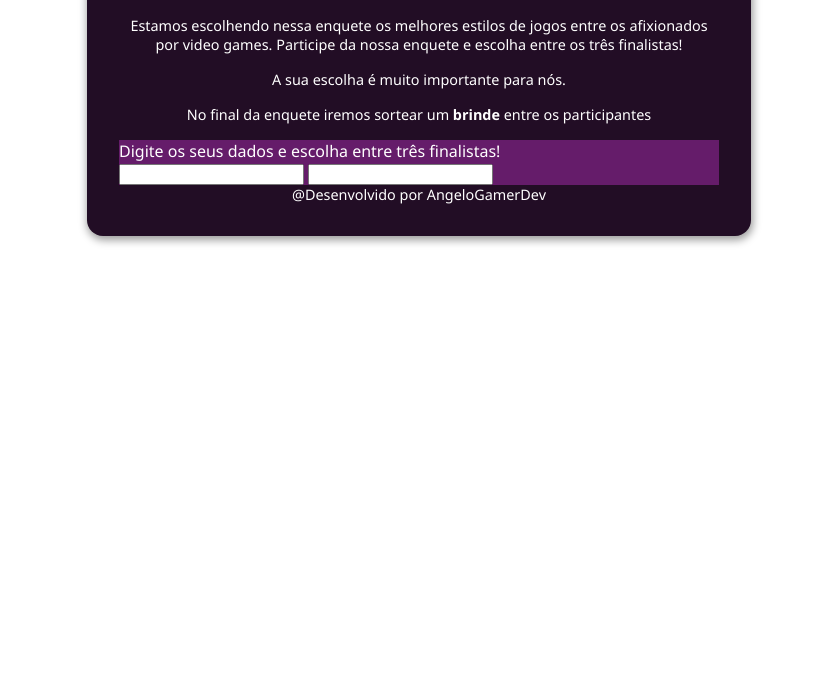
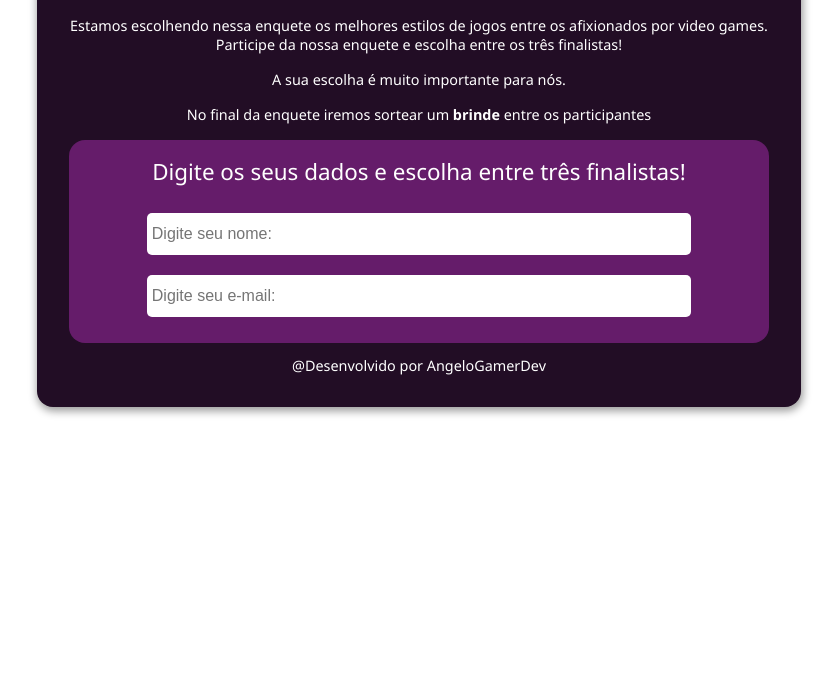
Before and after one commit to AngeloModanez/Games-Lovers, a plain HTML site: page index.html in a window 1280 px wide. Shown: the part 106-800 px from the top of the page, without its empty margins (221-1060 px from the left). Drawn offline with Linux system fonts and the light colour scheme.

Commit message:
close #4 - inputs done

```diff
--- a/index.html
+++ b/index.html
@@ -30,15 +30,13 @@
         <div class="register-title">
           Digite os seus dados e escolha entre três finalistas!
         </div>
-        <div>
-          <input type="text" />
-          <input type="text" />
+        <div style="text-align: center">
+          <input type="text" placeholder="Digite seu nome:" />
+          <input type="email" placeholder="Digite seu e-mail:" />
         </div>
         <div class="voting"></div>
       </div>
-      <div class="credits">
-        @Desenvolvido por AngeloGamerDev
-      </div>
+      <div class="credits">@Desenvolvido por AngeloGamerDev</div>
     </div>
   </body>
 </html>
--- a/style.css
+++ b/style.css
@@ -5,7 +5,7 @@ body {
 
 .container {
     margin: auto;
-    width: 600px;
+    width: 700px;
     border-radius: 1rem;
     box-shadow: 1px 3px 8px 1px rgb(0, 0, 0, 0.4);
     margin-top: 1.2rem;
@@ -27,31 +27,46 @@ body {
     font-size: 0.9rem;
 }
 
-.register{
+.register {
+    margin: auto;
+    border-radius: 1rem;
+    padding: 1rem;
+    overflow: hidden;
     background-color: #651c6a;
 }
 
-.register-title{
-
+.register-title {
+    font-size: 1.4rem;
+    font-weight: 500;
+    text-align: center;
+    margin-bottom: 1rem;
 }
 
-input{
-
+input {
+    padding: 5px;
+    width: 80%;
+    height: 2rem;
+    font-size: 1rem;
+    border-radius: 5px;
+    border: 0;
+    margin: 10px;
 }
 
-input:focus{
-
+input:focus {
+    outline: none;
+    box-shadow: 0 0 1rem #19ffff;
 }
 
 button {
     background-color: #1d0c20;
 }
 
-button:hover{
-
+button:hover {
+    background-color: #651c6a;
 }
 
-.credits{
+.credits {
+    margin-top: 0.8rem;
     text-align: center;
     font-size: 0.9rem;
 }
```
